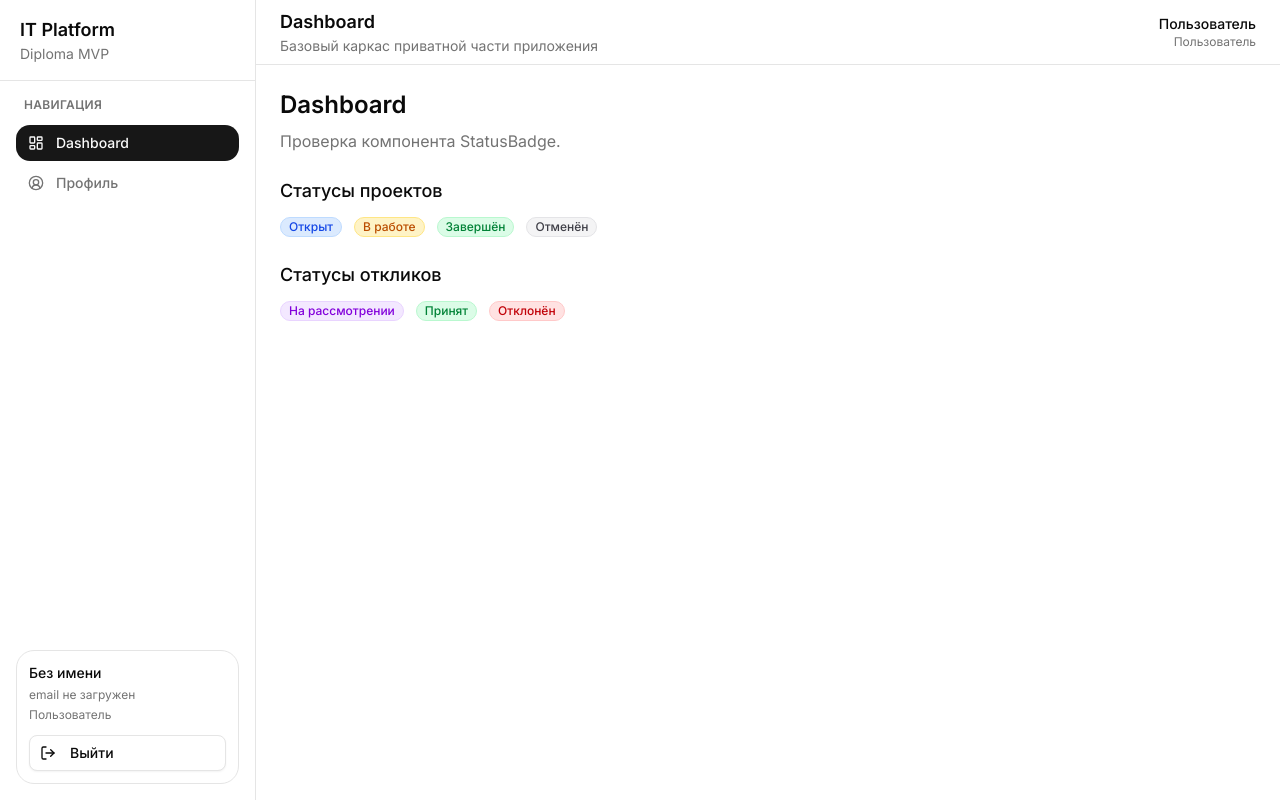
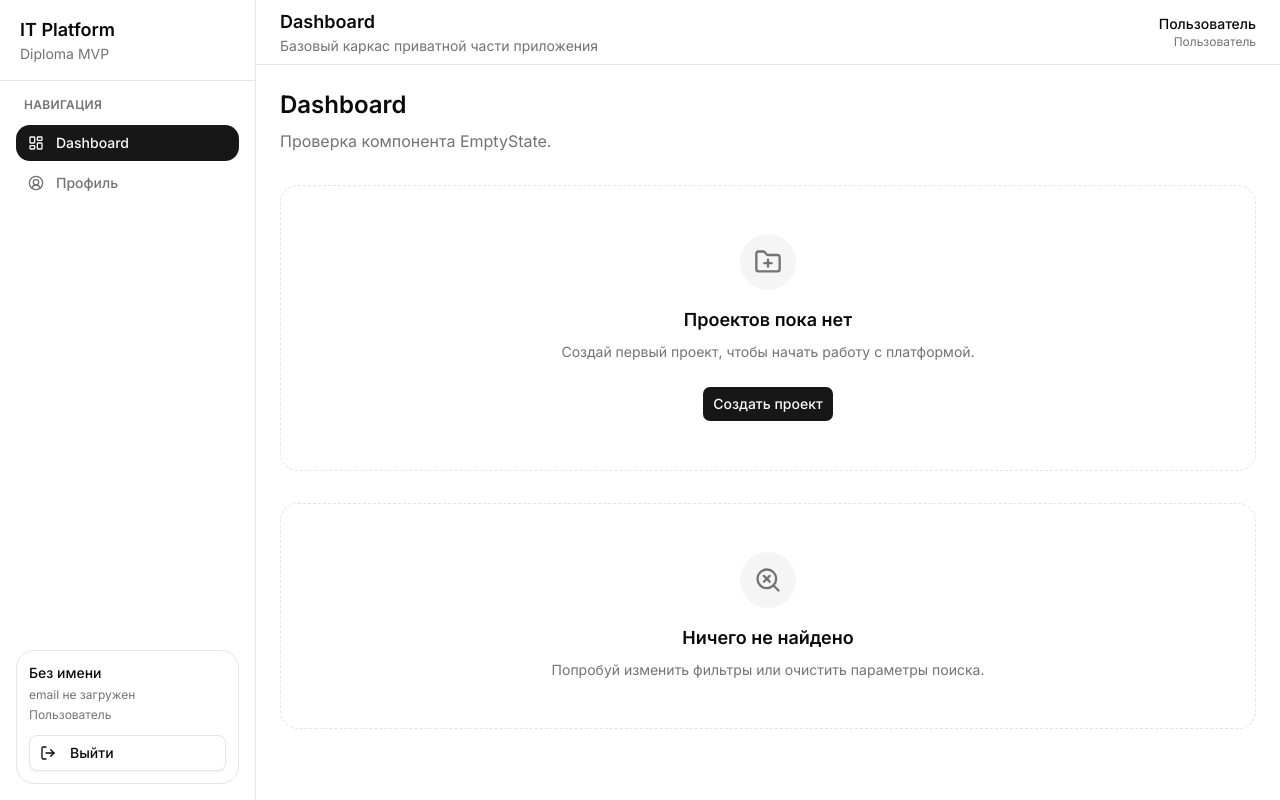
Before and after one commit to UsachevDev/it-platform-diploma, a Next.js app in the folder apps/web/: page /dashboard in a window 1280 px wide. Built offline with nearby package versions, Linux system fonts and the light colour scheme.

Commit message:
feat: add reusable empty state component

```diff
--- a/apps/web/src/app/(app)/dashboard/page.tsx
+++ b/apps/web/src/app/(app)/dashboard/page.tsx
@@ -1,33 +1,28 @@
-import { StatusBadge } from "@/components/common/status-badge";
+import { FolderPlus, SearchX } from "lucide-react";
+
+import { EmptyState } from "@/components/common/empty-state";
+import { Button } from "@/components/ui/button";
 
 export default function DashboardPage() {
   return (
-    <div className="space-y-6">
+    <div className="space-y-8">
       <div className="space-y-2">
         <h2 className="text-2xl font-semibold">Dashboard</h2>
-        <p className="text-muted-foreground">
-          Проверка компонента StatusBadge.
-        </p>
+        <p className="text-muted-foreground">Проверка компонента EmptyState.</p>
       </div>
 
-      <div className="space-y-3">
-        <h3 className="text-lg font-medium">Статусы проектов</h3>
-        <div className="flex flex-wrap gap-3">
-          <StatusBadge status="OPEN" />
-          <StatusBadge status="IN_WORK" />
-          <StatusBadge status="DONE" />
-          <StatusBadge status="CANCELED" />
-        </div>
-      </div>
+      <EmptyState
+        title="Проектов пока нет"
+        description="Создай первый проект, чтобы начать работу с платформой."
+        icon={<FolderPlus className="h-7 w-7 text-muted-foreground" />}
+        action={<Button>Создать проект</Button>}
+      />
 
-      <div className="space-y-3">
-        <h3 className="text-lg font-medium">Статусы откликов</h3>
-        <div className="flex flex-wrap gap-3">
-          <StatusBadge status="PENDING" />
-          <StatusBadge status="ACCEPTED" />
-          <StatusBadge status="REJECTED" />
-        </div>
-      </div>
+      <EmptyState
+        title="Ничего не найдено"
+        description="Попробуй изменить фильтры или очистить параметры поиска."
+        icon={<SearchX className="h-7 w-7 text-muted-foreground" />}
+      />
     </div>
   );
 }
--- /dev/null
+++ b/apps/web/src/components/common/empty-state.tsx
@@ -0,0 +1,43 @@
+import type { ReactNode } from "react";
+import { Inbox } from "lucide-react";
+
+import { cn } from "@/lib/utils";
+
+type EmptyStateProps = {
+  title: string;
+  description?: string;
+  icon?: ReactNode;
+  action?: ReactNode;
+  className?: string;
+};
+
+export function EmptyState({
+  title,
+  description,
+  icon,
+  action,
+  className,
+}: EmptyStateProps) {
+  return (
+    <div
+      className={cn(
+        "flex flex-col items-center justify-center rounded-2xl border border-dashed bg-card px-6 py-12 text-center",
+        className,
+      )}
+    >
+      <div className="mb-4 flex h-14 w-14 items-center justify-center rounded-full bg-muted">
+        {icon ?? <Inbox className="h-7 w-7 text-muted-foreground" />}
+      </div>
+
+      <h3 className="text-lg font-semibold">{title}</h3>
+
+      {description ? (
+        <p className="mt-2 max-w-md text-sm text-muted-foreground">
+          {description}
+        </p>
+      ) : null}
+
+      {action ? <div className="mt-6">{action}</div> : null}
+    </div>
+  );
+}
```
